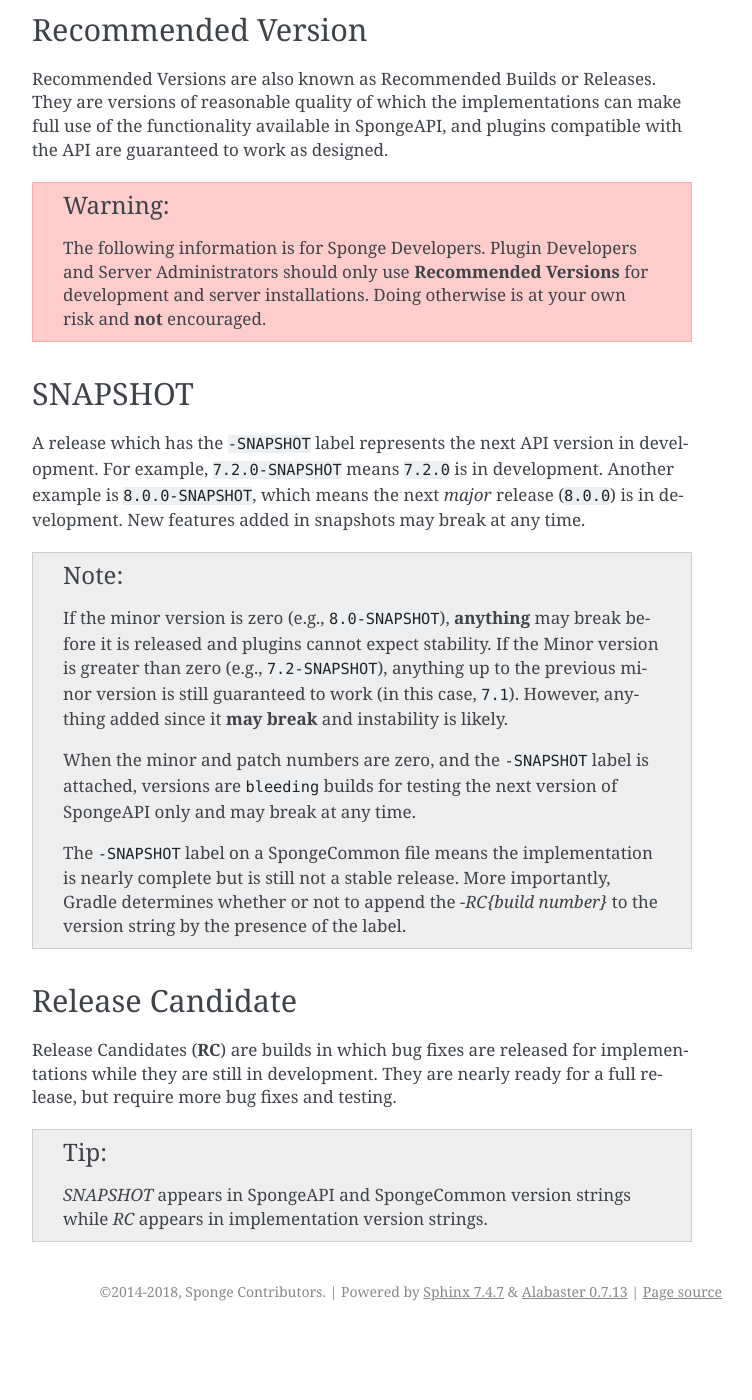
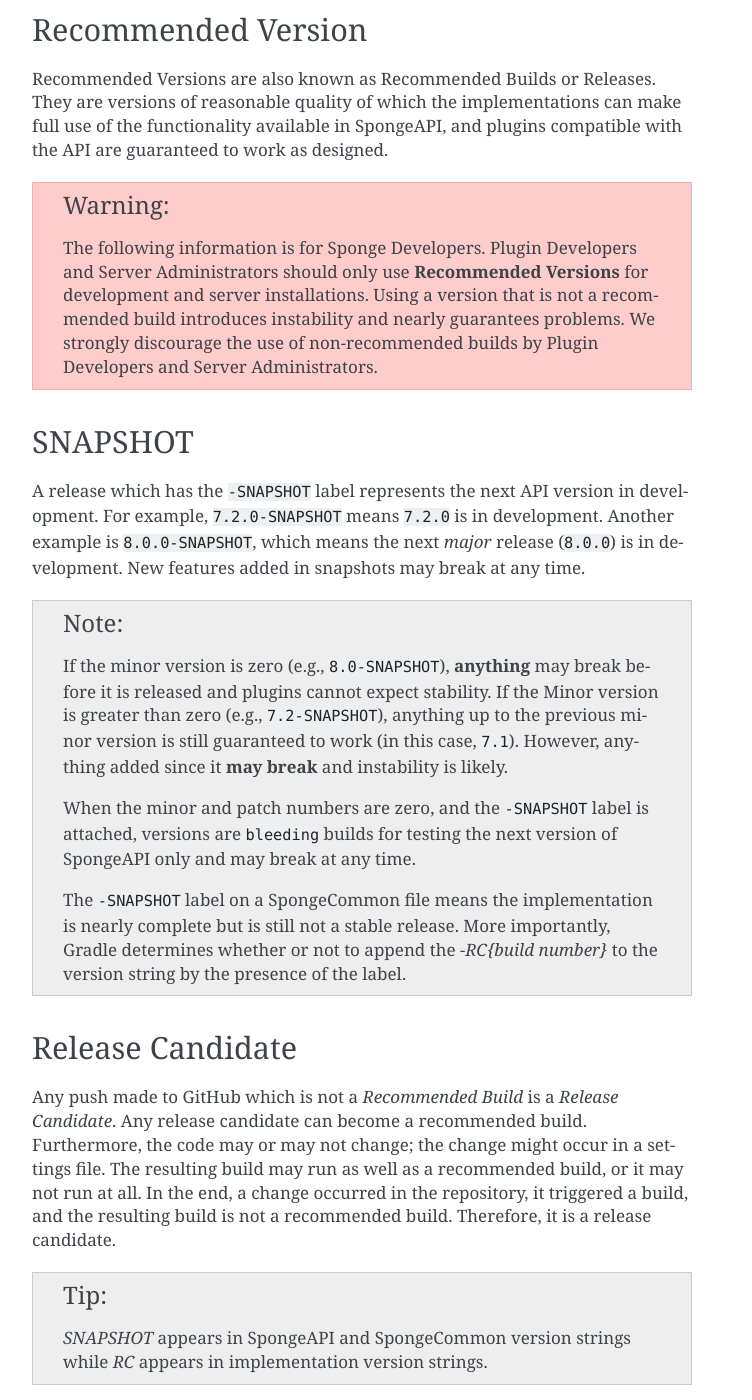
Before and after one commit to SpongePowered/SpongeDocs, a Sphinx documentation site: the page built from source/versions/versioning.rst, in a window 1280 px wide and 1400 px high, scrolled down 1923 px. Shown: the whole window, without its empty margins (388-1140 px from the left). Built offline with Sphinx 7.4.7, drawn with Linux system fonts in a browser that asks for light colours; pages that are not in the unit, such as notebooks, are missing from menus; before the commit the page ends 3254 px from its top, so only the background shows below that.

```diff
--- a/source/versions/versioning.rst
+++ b/source/versions/versioning.rst
@@ -77,8 +77,9 @@ are guaranteed to work as designed.
 .. warning::
 
     The following information is for Sponge Developers. Plugin Developers and Server Administrators should only use
-    **Recommended Versions** for development and server installations. Doing otherwise is at your own risk and **not**
-    encouraged.
+    **Recommended Versions** for development and server installations. Using a version that is not a recommended build
+    introduces instability and nearly guarantees problems. We strongly discourage the use of non-recommended builds by
+    Plugin Developers and Server Administrators.
 
 SNAPSHOT
 ========
@@ -104,9 +105,11 @@ A release which has the ``-SNAPSHOT`` label represents the next API version in d
 Release Candidate
 =================
 
-Release Candidates (**RC**) are builds in which bug fixes are released for implementations while they are still in
-development. They are nearly ready for a full release, but require more bug fixes and testing.
-
+Any push made to GitHub which is not a *Recommended Build* is a *Release Candidate*. Any release candidate can become a
+recommended build. Furthermore, the code may or may not change; the change might occur in a settings file. The
+resulting build may run as well as a recommended build, or it may not run at all. In the end, a change occurred in the
+repository, it triggered a build, and the resulting build is not a recommended build. Therefore, it is a release
+candidate.
 
 .. tip::
 
```
Also changed, not shown: source/versions/filenames.rst (+8 -0 lines), source/versions/legacy-versions.rst (+8 -0 lines).
